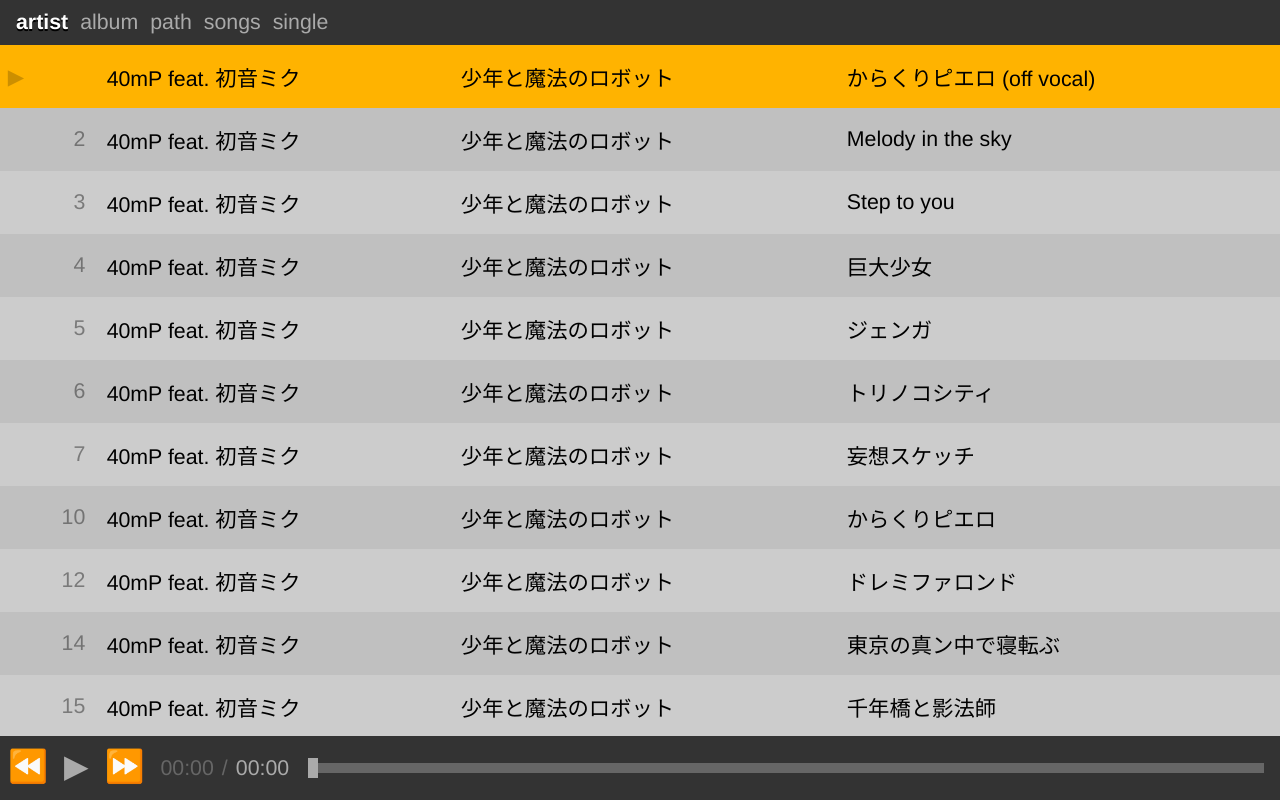
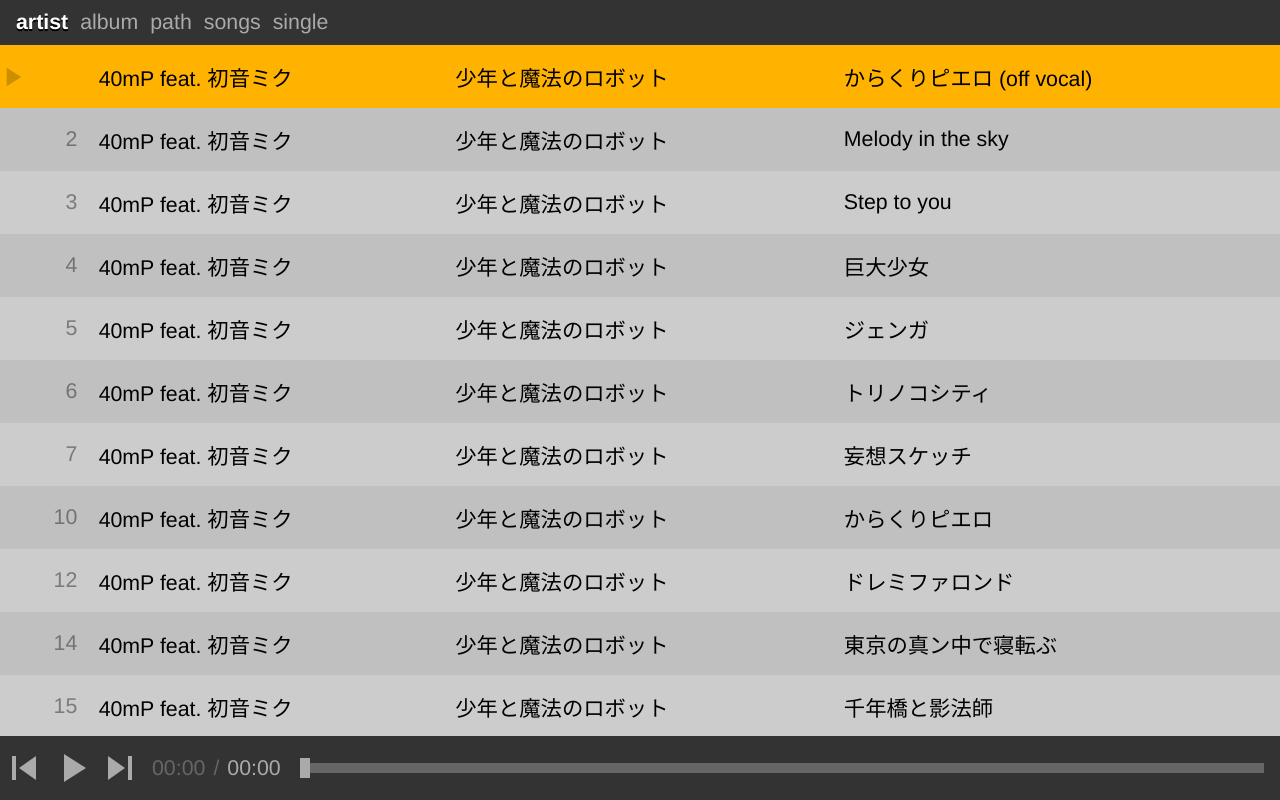
Before and after one commit to magcius/omega, a plain HTML site: page client/omega.html in a window 1280 px wide. Drawn offline with Linux system fonts and the light colour scheme.

Commit message:
use icons for playback controls / status
icons stolen from Google's Material Design:
http://google.github.io/material-design-icons/

```diff
--- a/client/styles.css
+++ b/client/styles.css
@@ -3,7 +3,8 @@ html, body {
     margin: 0;
     padding: 0;
 
-    font: 16pt "Helvetica Neue";
+    font-size: 16pt;
+    font-family: "Helvetica Neue", "Helvetica", "Segoe UI", "Arial", sans-serif;
 }
 
 body {
@@ -69,14 +70,13 @@ body {
 }
 
 .song-display .song-display-playing-icon {
-    color: transparent;
     padding: 0;
     text-align: center;
-    width: 1.5em;
+    width: 24px;
 }
 .song-display:hover .song-display-playing-icon,
 .song-display.active .song-display-playing-icon {
-    color: rgba(0, 0, 0, 0.2);
+    background: url(icon_song-display-playing-indicator.svg) center center no-repeat;
 }
 .song-display .song-display-track {
     color: rgba(0, 0, 0, 0.4);
@@ -128,21 +128,38 @@ body {
 }
 
 .playback-control {
-    padding: 0 8px;
     cursor: pointer;
-    color: #aaa;
-    margin-top: -4px;
-    font-size: 24pt;
+    width: 48px;
+    height: 48px;
 
     -webkit-user-select: none;
     -moz-user-select: none;
     -ms-user-select: none;
     user-select: none;
 }
-
-.playback-control:hover {
-    color: #fff;
-    text-shadow: 0px 2px black;
+.playback-control.play {
+    background: url('icon_playback-control-play-up.svg') no-repeat;
+}
+.playback-control.play:hover {
+    background: url('icon_playback-control-play-hover.svg') no-repeat;
+}
+.playback-control.pause {
+    background: url('icon_playback-control-pause-up.svg') no-repeat;
+}
+.playback-control.pause:hover {
+    background: url('icon_playback-control-pause-hover.svg') no-repeat;
+}
+.playback-control.prev {
+    background: url('icon_playback-control-prev-up.svg') no-repeat;
+}
+.playback-control.prev:hover {
+    background: url('icon_playback-control-prev-hover.svg') no-repeat;
+}
+.playback-control.next {
+    background: url('icon_playback-control-next-up.svg') no-repeat;
+}
+.playback-control.next:hover {
+    background: url('icon_playback-control-next-hover.svg') no-repeat;
 }
 
 .times {
--- a/client/ui.js
+++ b/client/ui.js
@@ -2,13 +2,6 @@
     "use strict";
 
     // Song Display
-
-    var PlaybackSymbols = {
-        PLAY     : "\u25B6",
-        PAUSE    : "\u2759\u2759",
-        PREVIOUS : "\u23EA",
-        NEXT     : "\u23E9",
-    };
 
     function parseTrackNumber(trackNumber) {
         // XXX: Should this be part of the indexer instead?
@@ -37,7 +30,6 @@
 
         this._playingIcon = document.createElement('td');
         this._playingIcon.classList.add('song-display-playing-icon');
-        this._playingIcon.textContent = PlaybackSymbols.PLAY;
         this._toplevel.appendChild(this._playingIcon);
 
         this._track = document.createElement('td');
@@ -241,8 +233,7 @@
 
         this._previous = document.createElement('div');
         this._previous.classList.add('playback-control');
-        this._previous.classList.add('previous');
-        this._previous.textContent = PlaybackSymbols.PREVIOUS;
+        this._previous.classList.add('prev');
         this._previous.addEventListener('click', function() {
             this._driver.prevSong();
         }.bind(this));
@@ -259,7 +250,6 @@
         this._next = document.createElement('div');
         this._next.classList.add('playback-control');
         this._next.classList.add('next');
-        this._next.textContent = PlaybackSymbols.NEXT;
         this._next.addEventListener('click', function() {
             this._driver.nextSong();
         }.bind(this));
@@ -312,10 +302,8 @@
         this._slider.setValue(sliderTime);
     };
     PlaybackControls.prototype._updateState = function() {
-        if (this._driver.player.paused)
-            this._playPause.textContent = PlaybackSymbols.PLAY;
-        else
-            this._playPause.textContent = PlaybackSymbols.PAUSE;
+        this._playPause.classList.toggle('play', this._driver.player.paused);
+        this._playPause.classList.toggle('pause', !this._driver.player.paused);
     };
 
     // Main View
```
Also changed, not shown: client/icon_playback-control-next-hover.svg (added), client/icon_playback-control-next-up.svg (added), client/icon_playback-control-pause-hover.svg (added), client/icon_playback-control-pause-up.svg (added), client/icon_playback-control-play-hover.svg (added), client/icon_playback-control-play-up.svg (added), client/icon_playback-control-prev-hover.svg (added), client/icon_playback-control-prev-up.svg (added), client/icon_song-display-playing-indicator.svg (added).
